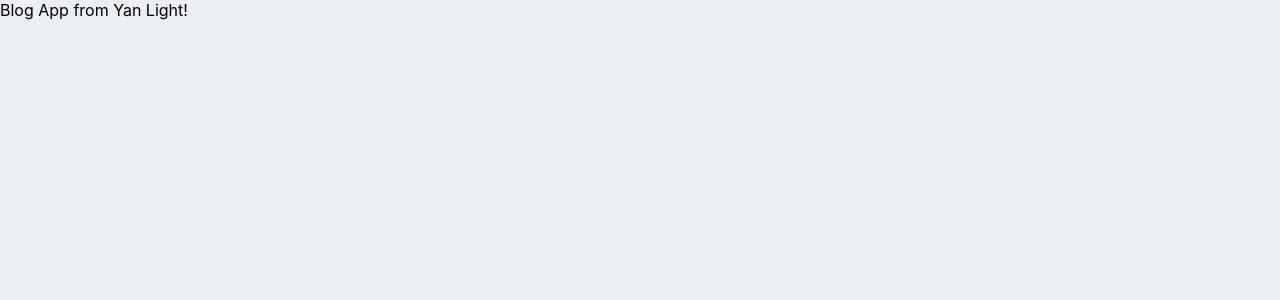
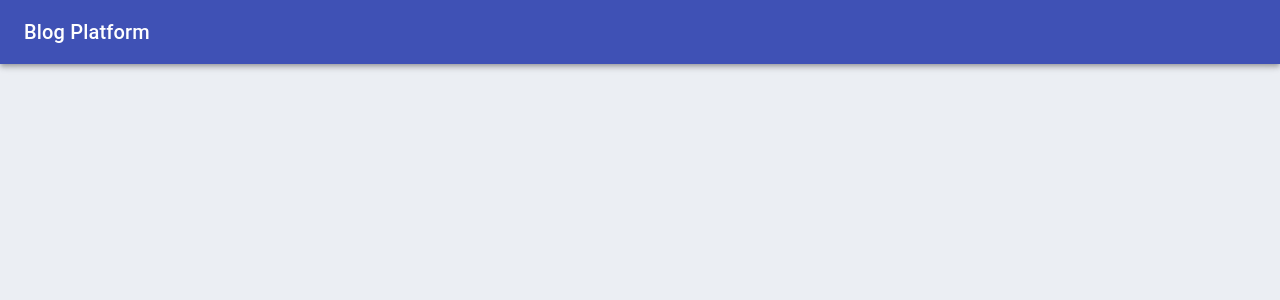
Before and after one commit to YanPavlukovich/kata-blog-app-yp, a React (Create React App) app: page / in a window 1280 px wide. Shown: the top 300 px of the page. Built offline with nearby package versions, Linux system fonts and the light colour scheme.

Commit message:
нарисовал Header на MUI подключил к App

```diff
--- a/src/components/app/App.tsx
+++ b/src/components/app/App.tsx
@@ -1,3 +1,9 @@
-export  const App = () => {
-  return <div>Blog App from Yan Light!</div>;
+import { Header } from "../header/Header";
+
+export const App = () => {
+  return (
+    <div>
+      <Header />
+    </div>
+  );
 };
--- /dev/null
+++ b/src/components/header/Header.tsx
@@ -0,0 +1,11 @@
+import { AppBar, Toolbar, Typography } from "@material-ui/core";
+
+export const Header = () => {
+  return (
+    <AppBar position="static">
+      <Toolbar>
+        <Typography variant="h6">Blog Platform</Typography>
+      </Toolbar>
+    </AppBar>
+  );
+};
```
Also changed, not shown: src/components/header/Header.module.scss (added).
